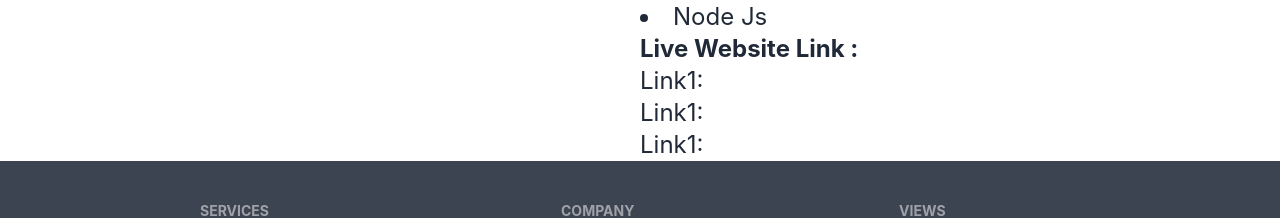
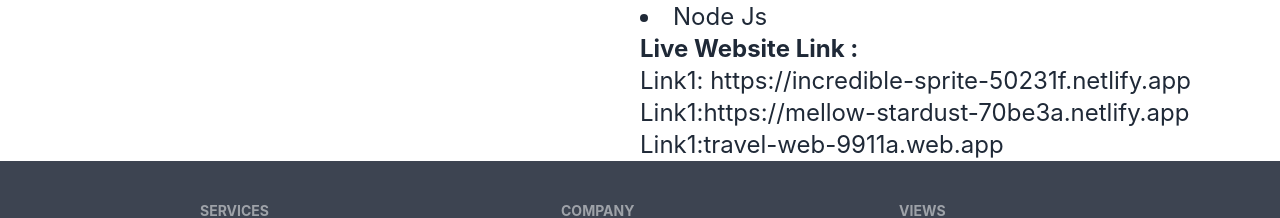
Before and after one commit to firoj7github/gym-web, a React (Create React App) app: page /myprotfolio in a window 1280 px wide. Shown: the part 493-711 px from the top of the page. Built offline with nearby package versions, Linux system fonts and the light colour scheme; no server answers.

Commit message:
link update

```diff
--- a/src/pages/MyProtfolio/MyProtfolio.js
+++ b/src/pages/MyProtfolio/MyProtfolio.js
@@ -20,9 +20,9 @@ const MyProtfolio = () => {
                 <li>Express Js</li>
                 <li>Node Js</li>
                 <h1 className='font-bold'>Live Website Link :</h1>
-                <p>Link1: </p>
-                <p>Link1: </p>
-                <p>Link1: </p>
+                <p>Link1: https://incredible-sprite-50231f.netlify.app </p>
+                <p>Link1:https://mellow-stardust-70be3a.netlify.app  </p>
+                <p>Link1:travel-web-9911a.web.app </p>
             </div>
 
         </div>
```
